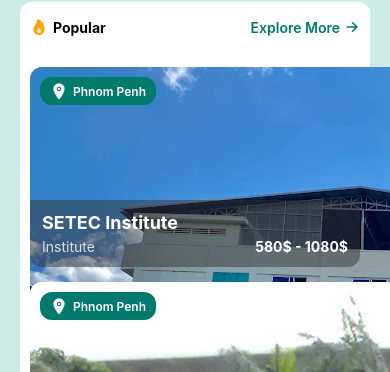
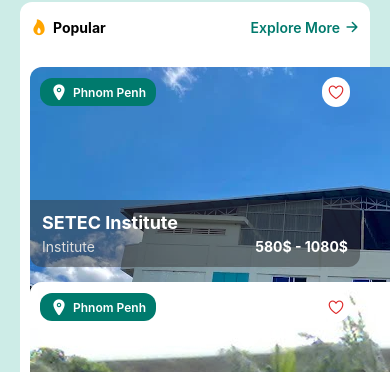
Before and after one commit to mannyivfouy/Learn-React-Native, a React Native app: screen /MainApp in a window 390 px wide. Shown: the part 269-641 px from the top of the page. Built offline with nearby package versions, Linux system fonts and the light colour scheme.

Commit message:
add favorite in item card

```diff
--- a/src/screens/HomeScreen.tsx
+++ b/src/screens/HomeScreen.tsx
@@ -6,6 +6,16 @@
 export default function HomeScreen() {
   const [selectedFilter, setSelectedFilter] = useState("All");
   const navigation = useNavigation<any>();
+  const [favorites, setFavorites] = useState<number[]>([]);
+
+  const toggleFavorite = (id: number) => {
+    setFavorites((prev) =>
+      prev.includes(id)
+        ? prev.filter((favId) => favId !== id)
+        : [...prev, id]
+    )
+  }
+
   const universities = [
     {
       id: 1,
@@ -111,12 +121,23 @@
             {universities.map((item) => (
               <View key={item.id} style={styles.card}>
                 <ImageBackground source={item.image} style={styles.imageBackground} imageStyle={{ borderRadius: 12 }}>
-                  <View style={styles.badge}>
-                    <Ionicons name="location" size={18} color="white" />
-                    <Text style={styles.badgeText}>
-                      {item.location}
-                    </Text>
+                  <View style={styles.cardButtonHeader}>
+
+                    <View style={styles.badge}>
+                      <Ionicons name="location" size={18} color="white" />
+                      <Text style={styles.badgeText}>
+                        {item.location}
+                      </Text>
+
+                    </View>
+
+                    <View style={styles.favoriteButtonContainer}>
+                      <TouchableOpacity onPress={() => toggleFavorite(item.id)}>
+                        <Ionicons name={favorites.includes(item.id) ? "heart" : "heart-outline"} size={18} color={"#DC2626"} />
+                      </TouchableOpacity>
+                    </View>
                   </View>
+
 
                   <View style={styles.overlay}>
                     <Text style={styles.cardTitle}>
@@ -299,10 +320,17 @@
     color: "#fff",
   },
 
-  badge: {
+  cardButtonHeader: {
+    flexDirection: "row",
+    alignItems: "center",
+    justifyContent: "space-between",
     position: "absolute",
     top: 10,
     left: 10,
+    right: 10
+  },
+
+  badge: {
     backgroundColor: "#007A6D",
     paddingHorizontal: 10,
     paddingVertical: 4,
@@ -317,4 +345,10 @@
     fontWeight: "600",
     marginLeft: 5
   },
+
+  favoriteButtonContainer: {
+    backgroundColor: "#FFF",
+    padding: 5,
+    borderRadius: 100
+  }
 });
```
